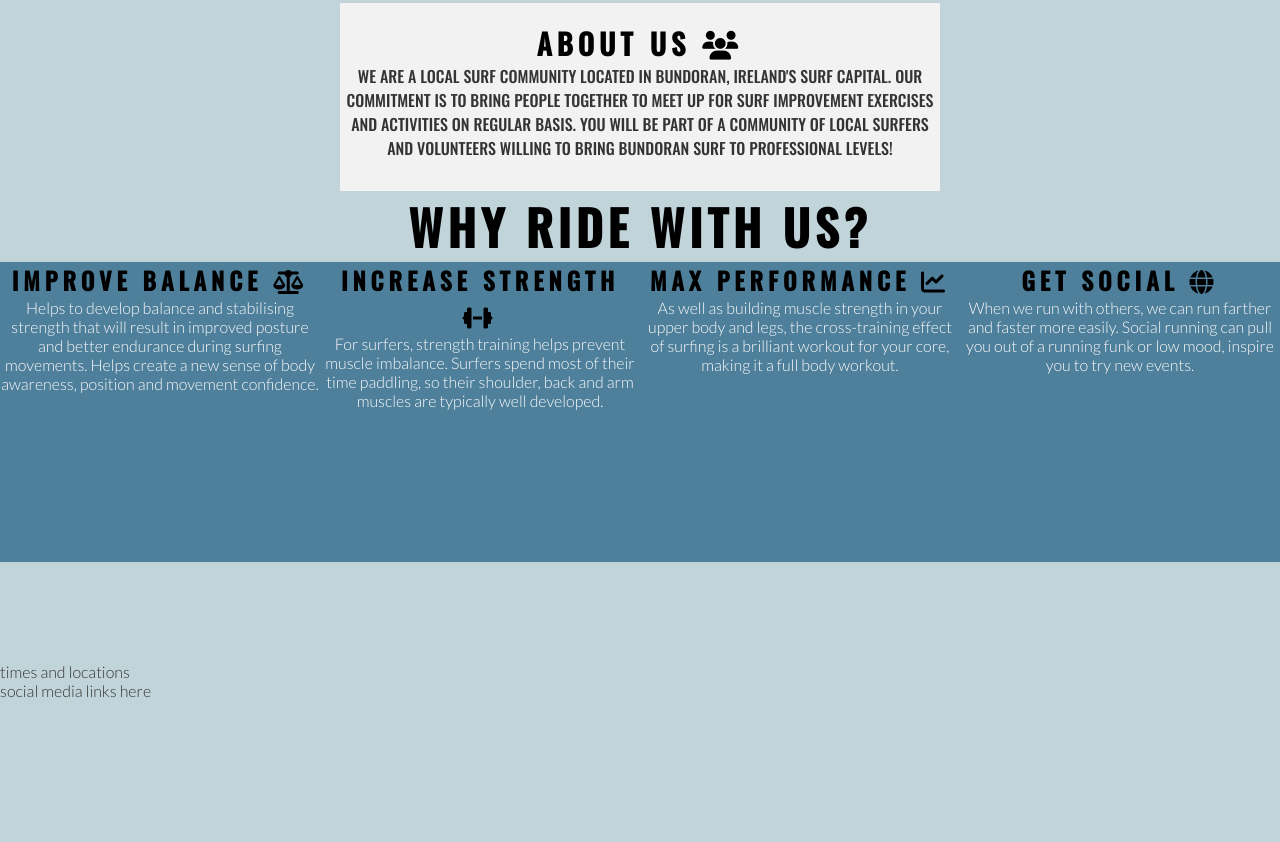
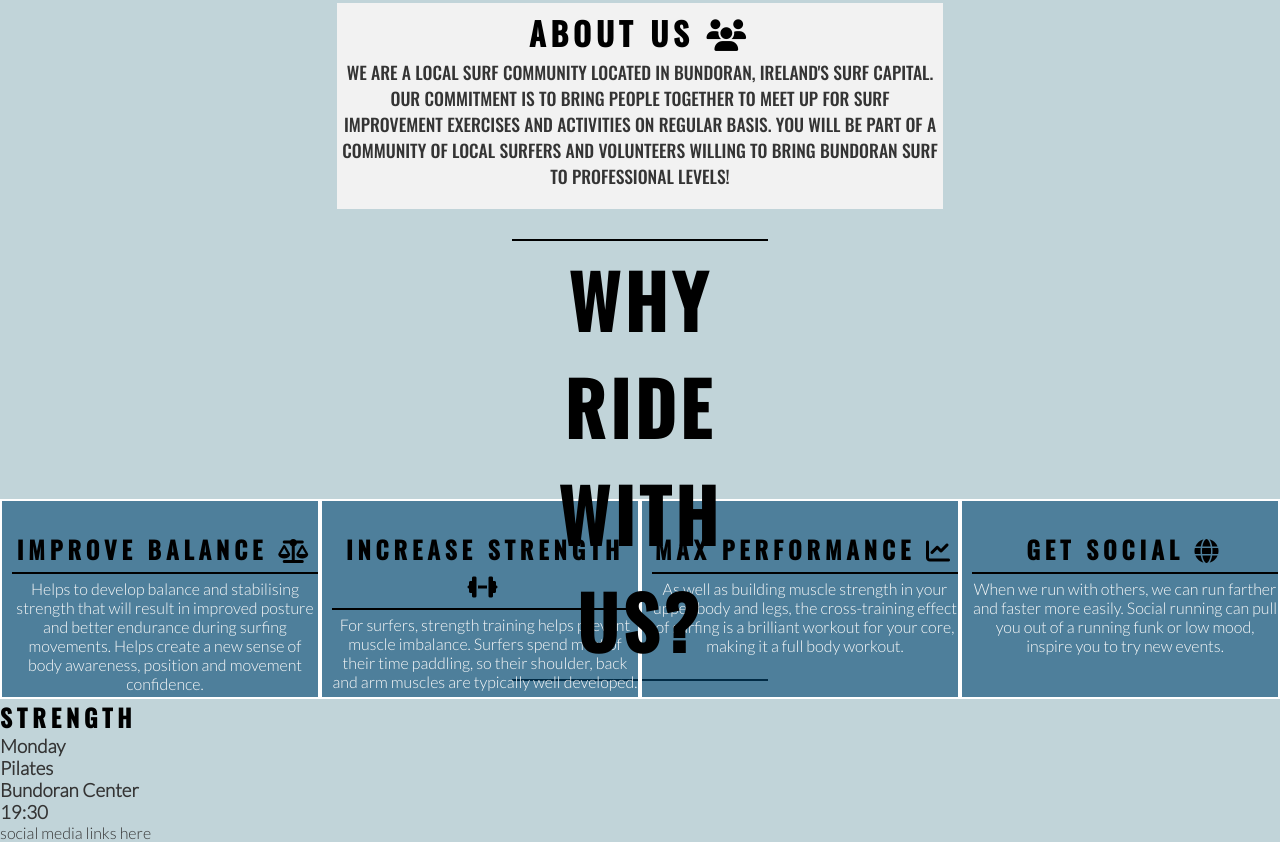
Before and after one commit to Marcosmgs/soulandsurf, a plain HTML site: page index.html in a window 1280 px wide. Shown: the part 702-1544 px from the top of the page. Before the commit the page ends 1402 px from the top, so only its background shows below. Drawn offline with nearby package versions, Linux system fonts and the light colour scheme.

Commit message:
Add style for why us panel

```diff
--- a/assets/css/style.css
+++ b/assets/css/style.css
@@ -13,13 +13,12 @@ body {
     background-color: #C1D4D9;
 }
 
-/*
+
 hr {
-    border-top: 1px solid #343434;
+    border-top: 2px solid black;
     width: 100%;
     margin: 5px 0;
 }
-*/
 
 /* headings nav menu and logo */
 
@@ -130,18 +129,18 @@ h1, h2 {
 
 #about-us, #about-us h2 {
     font-size: 180%;
-    padding-top: 1%;
+    padding: 3px 3px 3px 3px;
 }
 
 #about-us {
     color: #343434;
     text-align: center;
-    font-size: 100%;
+    font-size: 110%;
     font-family: Oswald, sans-serif;
     text-transform: uppercase;
 
     width: 600px;
-    height: 175px;
+    height: 200px;
 
     background-color: #F2F2F2;
 
@@ -154,21 +153,27 @@ h1, h2 {
 
 #why-heading{
     text-align: center;
-    font-size: 200%;
-}
+    font-size: 300%;
+    width: 20%;
+    height: 200px;
 
-#reasons-panels {
-    height: 400px;
-    width: 100%;
+    margin: 0 auto;
+    margin-top: 30px;
 }
 
 #reasons-panels div {
     width: 25%;
-    height: 300px;
+    height: 200px;
     float: left;
     text-align: center;
+    color: #fafafa;
 
-    color: #fafafa;
     background-color: rgba(2, 72, 115, 0.6);
+    padding: 30px 0 0 10px;
+    border: 2px solid white;
+    box-sizing: border-box;
 
+    margin-top: 60px;
 }
+
+/* meet up times and locations */
--- a/index.html
+++ b/index.html
@@ -54,11 +54,14 @@
     </section>
     <section>
         <div id="why-heading">
+                <hr>
                 <h2>WHY RIDE WITH US?</h2>
+                <hr>
         </div>
         <div id="reasons-panels">
             <div>
                 <h2>Improve Balance <i class="fas fa-balance-scale"></i></h2>
+                <hr>
                 <p>
                     Helps to develop balance and stabilising strength that will result in improved posture and better endurance during surfing movements.
                     Helps create a new sense of body awareness, position and movement confidence.
@@ -66,6 +69,7 @@
             </div>
             <div>
                 <h2>Increase Strength <i class="fas fa-dumbbell"></i></h2>
+                <hr>
                 <p>
                     For surfers, strength training helps prevent muscle imbalance.
                     Surfers spend most of their time paddling, so their shoulder, back and arm muscles are typically well developed.
@@ -73,6 +77,7 @@
             </div>
             <div>
                 <h2>Max Performance <i class="fas fa-chart-line"></i></h2>
+                <hr>
                 <p>
                     As well as building muscle strength in your upper body and legs,
                     the cross-training effect of surfing is a brilliant workout for your core, making it a full body workout.
@@ -80,6 +85,7 @@
             </div>
             <div>
                 <h2>Get Social <i class="fas fa-globe"></i></h2>
+                <hr>
                 <p>
                     When we run with others, we can run farther and faster more easily.
                     Social running can pull you out of a running funk or low mood, inspire you to try new events.
@@ -88,7 +94,13 @@
         </div>
     </section>
     <section>
-        times and locations
+        <div>
+            <h2>Strength</h2>
+            <h3>Monday</h3>
+            <h3>Pilates</h3>
+            <h3>Bundoran Center</h3>
+            <h3>19:30</h3>
+        </div>
     </section>
     <footer>
         social media links here
```
